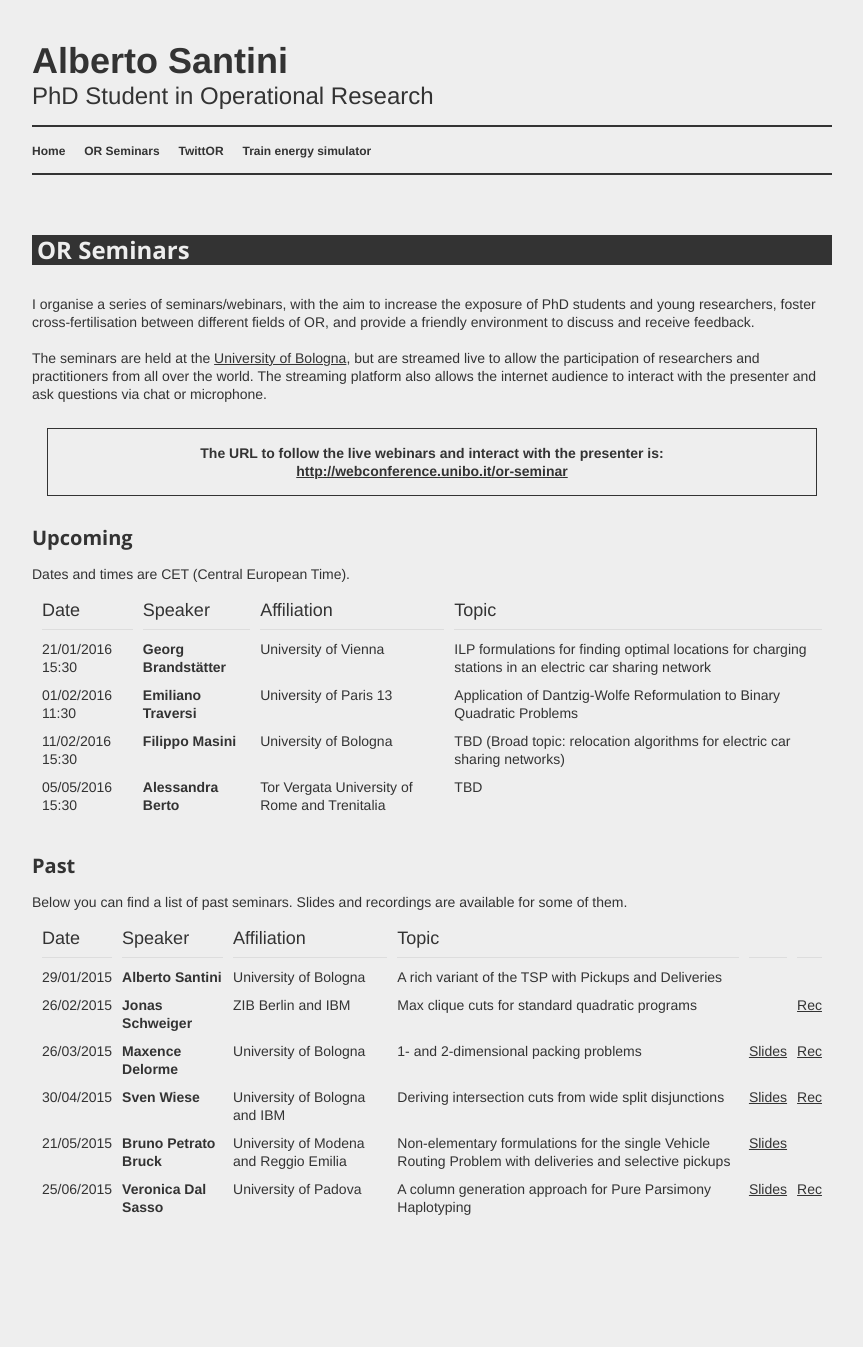
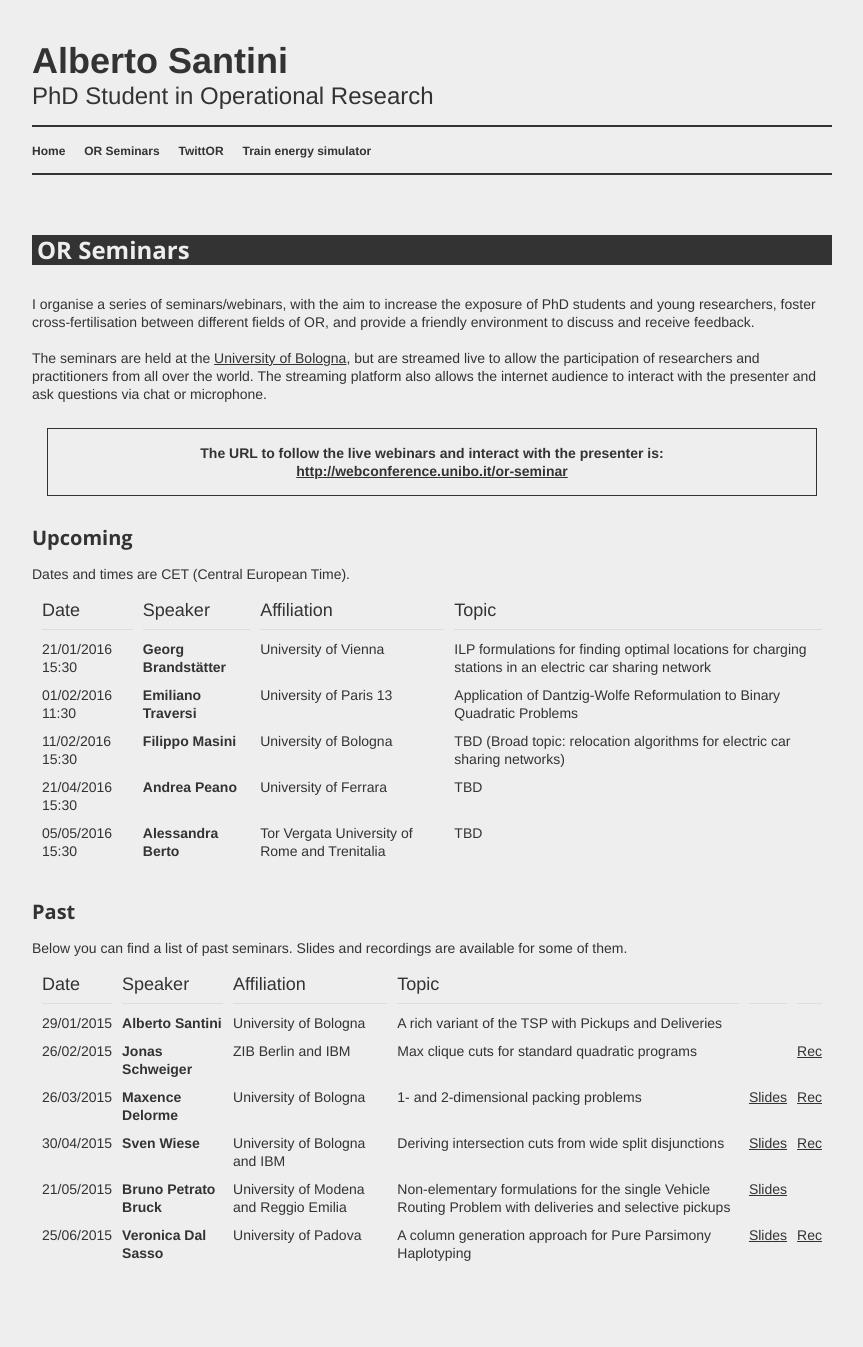
Before and after one commit to alberto-santini/alberto-santini.github.io, a Jekyll site: the page built from seminars/index.md, in a window 1280 px wide. Shown: the whole page, without its empty margins (208-1071 px from the left). Built offline with Jekyll 4.4.1, drawn with Linux system fonts in a browser that asks for light colours; before the commit the page ends 1301 px from its top, so only the background shows below that.

Commit message:
Added talk from Andrea Peano

```diff
--- a/seminars/index.md
+++ b/seminars/index.md
@@ -26,6 +26,7 @@ Date | Speaker | Affiliation | Topic
 21/01/2016 15:30 | **Georg Brandstätter** | University of Vienna | ILP formulations for finding optimal locations for charging stations in an electric car sharing network
 01/02/2016 11:30 | **Emiliano Traversi** | University of Paris 13 | Application of Dantzig-Wolfe Reformulation to Binary Quadratic Problems
 11/02/2016 15:30 | **Filippo Masini** | University of Bologna | TBD (Broad topic: relocation algorithms for electric car sharing networks)
+21/04/2016 15:30 | **Andrea Peano** | University of Ferrara | TBD
 05/05/2016 15:30 | **Alessandra Berto** | Tor Vergata University of Rome and Trenitalia | TBD
 
 ## Past
```
Also changed, not shown: Gemfile.lock.
